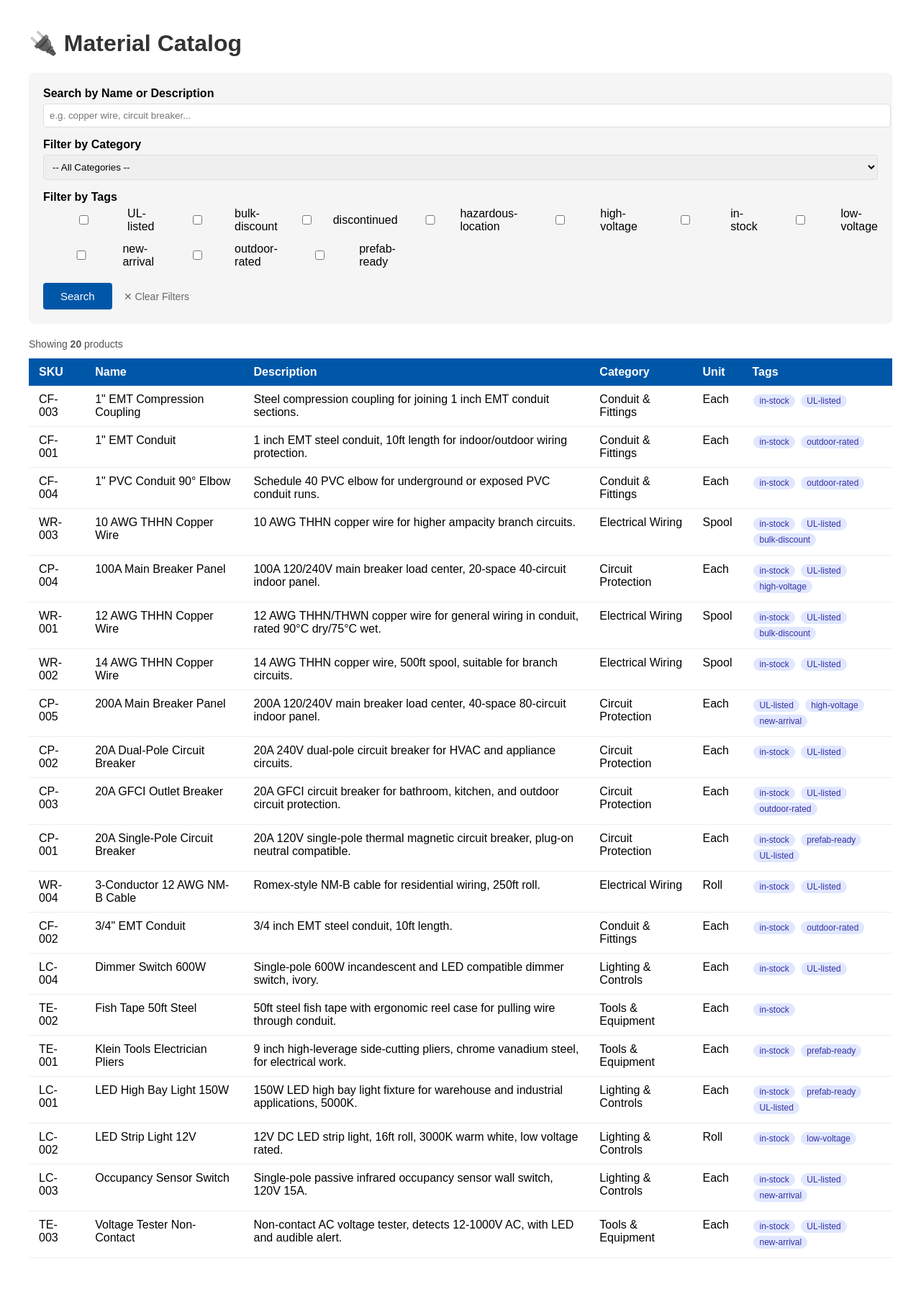
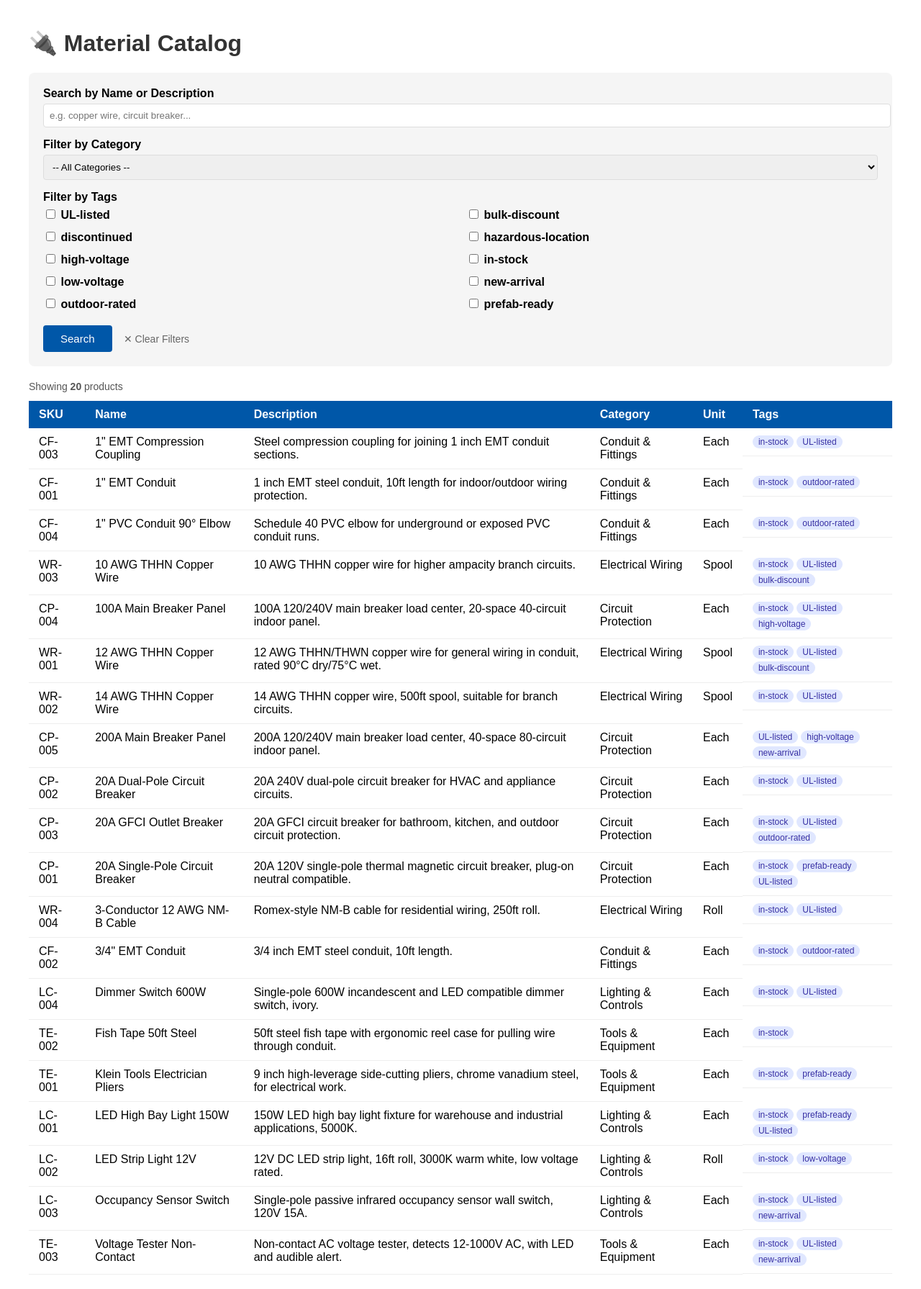
Before and after one commit to pet-proj/material_catalog, a Django app: page / in a window 1280 px wide. Shown: the whole page at 72% size. Before the commit the page ends 1748 px from the top, so only its background shows below. Run offline with Django 5.2, Linux system fonts and the light colour scheme; data comes from the database, SQL or seed files in the repository.

Commit message:
Refactor product list template and add CSS for improved styling

```diff
--- /dev/null
+++ b/catalog/static/catalog/css/product_list.css
@@ -0,0 +1,116 @@
+body {
+  font-family: Arial, sans-serif;
+  max-width: 1200px;
+  margin: 0 auto;
+  padding: 20px;
+}
+h1 {
+  color: #333;
+}
+.search-form {
+  background: #f5f5f5;
+  padding: 20px;
+  border-radius: 8px;
+  margin-bottom: 20px;
+}
+.form-group {
+  margin-bottom: 15px;
+}
+.form-group label {
+  display: block;
+  font-weight: bold;
+  margin-bottom: 5px;
+}
+.form-group input,
+.form-group select {
+  width: 100%;
+  padding: 8px;
+  border: 1px solid #ddd;
+  border-radius: 4px;
+}
+.tags-grid {
+  display: grid;
+  grid-template-columns: repeat(2, 1fr);
+  gap: 6px 16px;
+}
+.tag-checkbox {
+  display: flex;
+  align-items: center;
+  gap: 6px;
+  font-weight: normal;
+  cursor: pointer;
+}
+.form-group .tag-checkbox input[type="checkbox"] {
+  width: auto;
+  padding: 0;
+  border: none;
+  border-radius: 0;
+  flex-shrink: 0;
+}
+button {
+  background: #0057a8;
+  color: white;
+  padding: 10px 24px;
+  border: none;
+  border-radius: 4px;
+  cursor: pointer;
+  font-size: 15px;
+}
+button:hover {
+  background: #00408a;
+}
+.clear-link {
+  margin-left: 12px;
+  color: #666;
+  text-decoration: none;
+  font-size: 14px;
+}
+.active-filters {
+  background: #e8f0fe;
+  padding: 10px 16px;
+  border-radius: 4px;
+  margin-bottom: 16px;
+  font-size: 14px;
+}
+.results-count {
+  color: #555;
+  margin-bottom: 12px;
+  font-size: 14px;
+}
+table {
+  width: 100%;
+  border-collapse: collapse;
+}
+th {
+  background: #0057a8;
+  color: white;
+  padding: 10px 14px;
+  text-align: left;
+}
+td {
+  padding: 10px 14px;
+  border-bottom: 1px solid #eee;
+  vertical-align: top;
+}
+tr:hover {
+  background: #f9f9f9;
+}
+.tags-cell {
+  display: flex;
+  flex-wrap: wrap;
+  gap: 4px;
+  align-items: flex-start;
+}
+.tag-badge {
+  background: #e0e7ff;
+  color: #3730a3;
+  padding: 2px 8px;
+  border-radius: 12px;
+  font-size: 12px;
+  white-space: nowrap;
+}
+.no-results {
+  text-align: center;
+  padding: 40px;
+  color: #888;
+}
--- a/catalog/templates/catalog/product_list.html
+++ b/catalog/templates/catalog/product_list.html
@@ -1,30 +1,11 @@
+{% load static %}
 <!DOCTYPE html>
 <html lang="en">
 <head>
     <meta charset="UTF-8">
     <meta name="viewport" content="width=device-width, initial-scale=1.0">
     <title>Material Catalog</title>
-    <style>
-        body { font-family: Arial, sans-serif; max-width: 1200px; margin: 0 auto; padding: 20px; }
-        h1 { color: #333; }
-        .search-form { background: #f5f5f5; padding: 20px; border-radius: 8px; margin-bottom: 20px; }
-        .form-group { margin-bottom: 15px; }
-        .form-group label { display: block; font-weight: bold; margin-bottom: 5px; }
-        .form-group input, .form-group select { width: 100%; padding: 8px; border: 1px solid #ddd; border-radius: 4px; }
-        .tags-grid { display: grid; grid-template-columns: repeat(auto-fill, minmax(150px, 1fr)); gap: 8px; }
-        .tags-grid label { font-weight: normal; display: flex; align-items: center; gap: 5px; }
-        button { background: #0057a8; color: white; padding: 10px 24px; border: none; border-radius: 4px; cursor: pointer; font-size: 15px; }
-        button:hover { background: #00408a; }
-        .clear-link { margin-left: 12px; color: #666; text-decoration: none; font-size: 14px; }
-        .active-filters { background: #e8f0fe; padding: 10px 16px; border-radius: 4px; margin-bottom: 16px; font-size: 14px; }
-        .results-count { color: #555; margin-bottom: 12px; font-size: 14px; }
-        table { width: 100%; border-collapse: collapse; }
-        th { background: #0057a8; color: white; padding: 10px 14px; text-align: left; }
-        td { padding: 10px 14px; border-bottom: 1px solid #eee; vertical-align: top; }
-        tr:hover { background: #f9f9f9; }
-        .tag-badge { display: inline-block; background: #e0e7ff; color: #3730a3; padding: 2px 8px; border-radius: 12px; font-size: 12px; margin: 2px; }
-        .no-results { text-align: center; padding: 40px; color: #888; }
-    </style>
+    <link rel="stylesheet" href="{% static 'catalog/css/product_list.css' %}">
 </head>
 <body>
 
@@ -56,7 +37,7 @@
                 <label>Filter by Tags</label>
                 <div class="tags-grid">
                     {% for tag in tags %}
-                        <label>
+                        <label class="tag-checkbox">
                             <input type="checkbox" name="tags" value="{{ tag.id }}"
                                 {% if tag.id|stringformat:"s" in selected_tags %}checked{% endif %}>
                             {{ tag.name }}
@@ -113,7 +94,7 @@
                         <td>{{ product.description }}</td>
                         <td>{{ product.category.name }}</td>
                         <td>{{ product.get_unit_of_measure_display }}</td>
-                        <td>
+                        <td class="tags-cell">
                             {% for tag in product.tags.all %}
                                 <span class="tag-badge">{{ tag.name }}</span>
                             {% endfor %}
```
